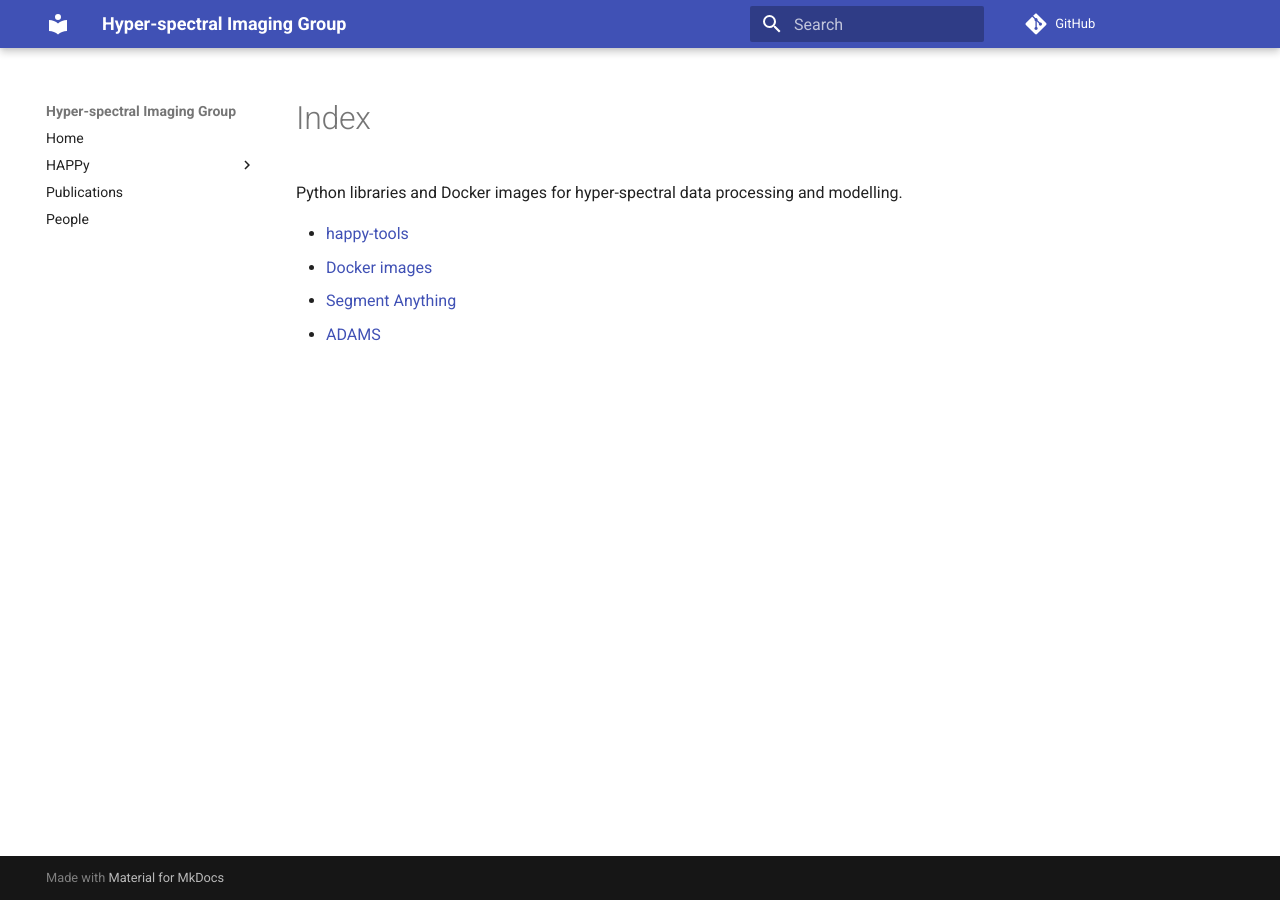
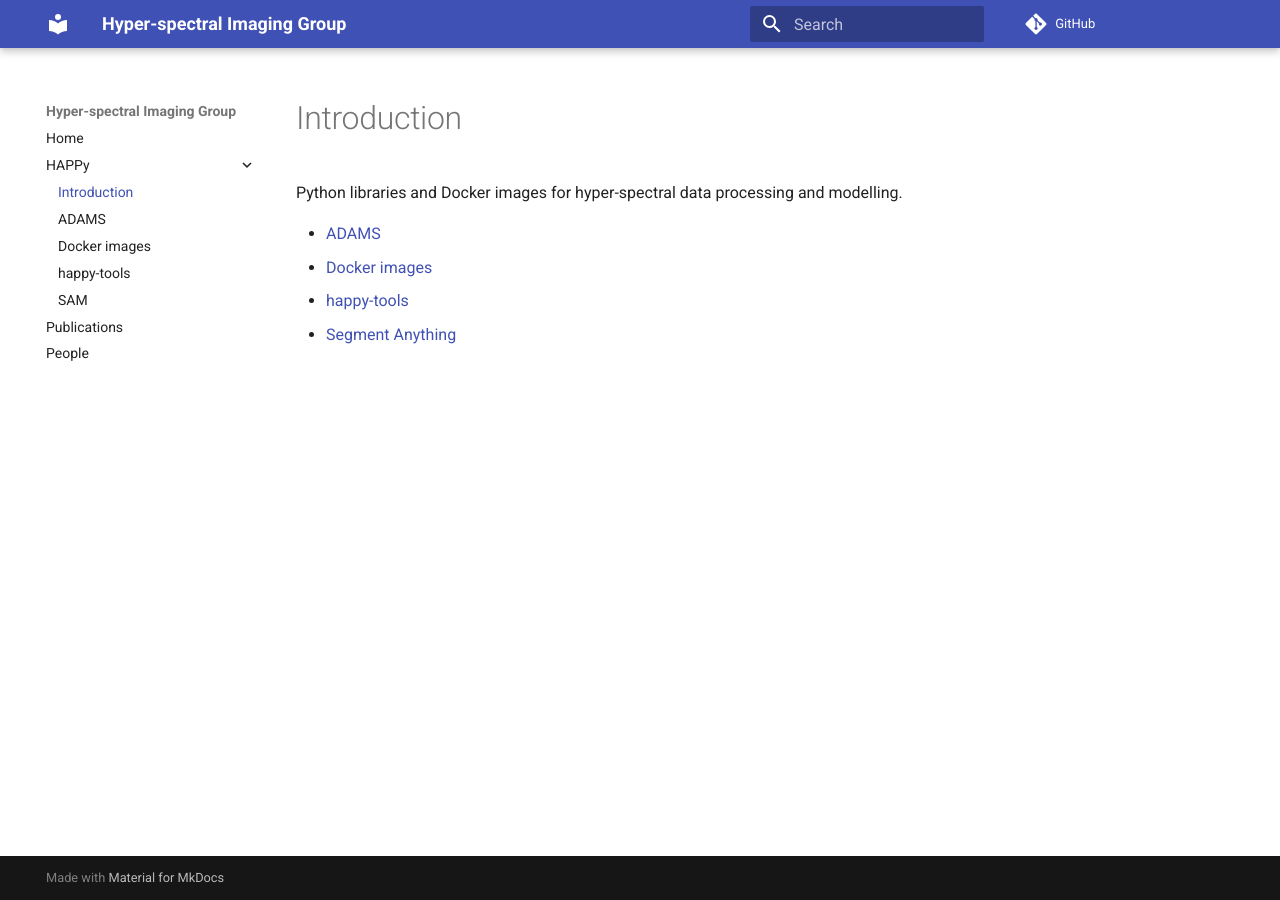
Before and after one commit to wairas/hsi-website, an MkDocs documentation site: the page built from docs/happy/index.md, in a window 1280 px wide. Built offline with MkDocs 1.6.1 and Material for MkDocs 9.7.7, drawn with Linux system fonts in a browser that asks for light colours; comment, search, counter and statistics services are not loaded.

Commit message:
added pages to toc

```diff
--- a/docs/happy/index.md
+++ b/docs/happy/index.md
@@ -1,6 +1,6 @@
 Python libraries and Docker images for hyper-spectral data processing and modelling.
 
-* [happy-tools](happy-tools.md)
+* [ADAMS](adams.md)
 * [Docker images](docker_images.md)
+* [happy-tools](happy_tools.md)
 * [Segment Anything](sam.md)
-* [ADAMS](adams.md)
--- a/mkdocs.yml
+++ b/mkdocs.yml
@@ -19,7 +19,10 @@ plugins:
 nav:
   - 'Home': index.md
   - 'HAPPy':
-      - 'Introduction': index.md
-      - 'SAM': sam.md
+      - 'Introduction': happy/index.md
+      - 'ADAMS': happy/adams.md
+      - 'Docker images': happy/docker_images.md
+      - 'happy-tools': happy/happy_tools.md
+      - 'SAM': happy/sam.md
   - 'Publications': publications.md
   - 'People': people.md
```
Also changed, not shown: docs/happy/happy_tools.md (renamed from docs/happy/happy-tools.md).
